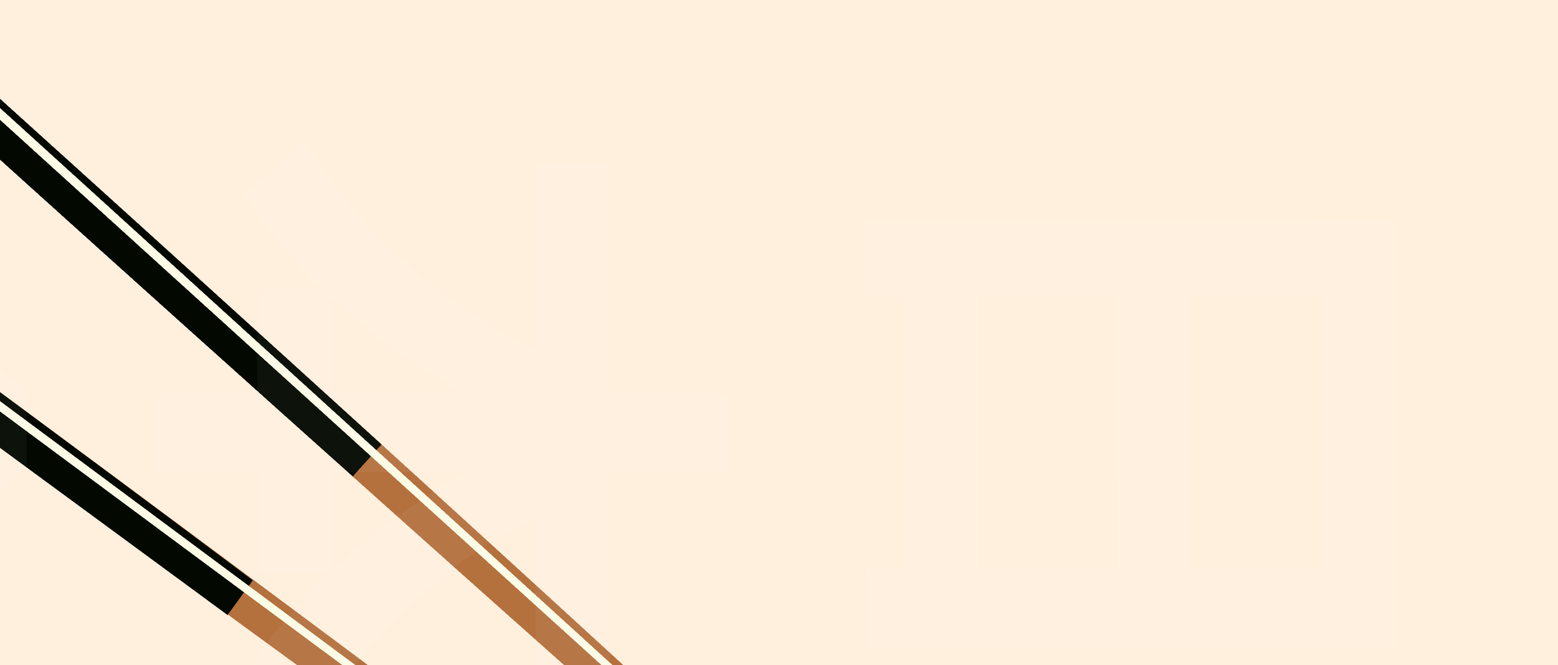
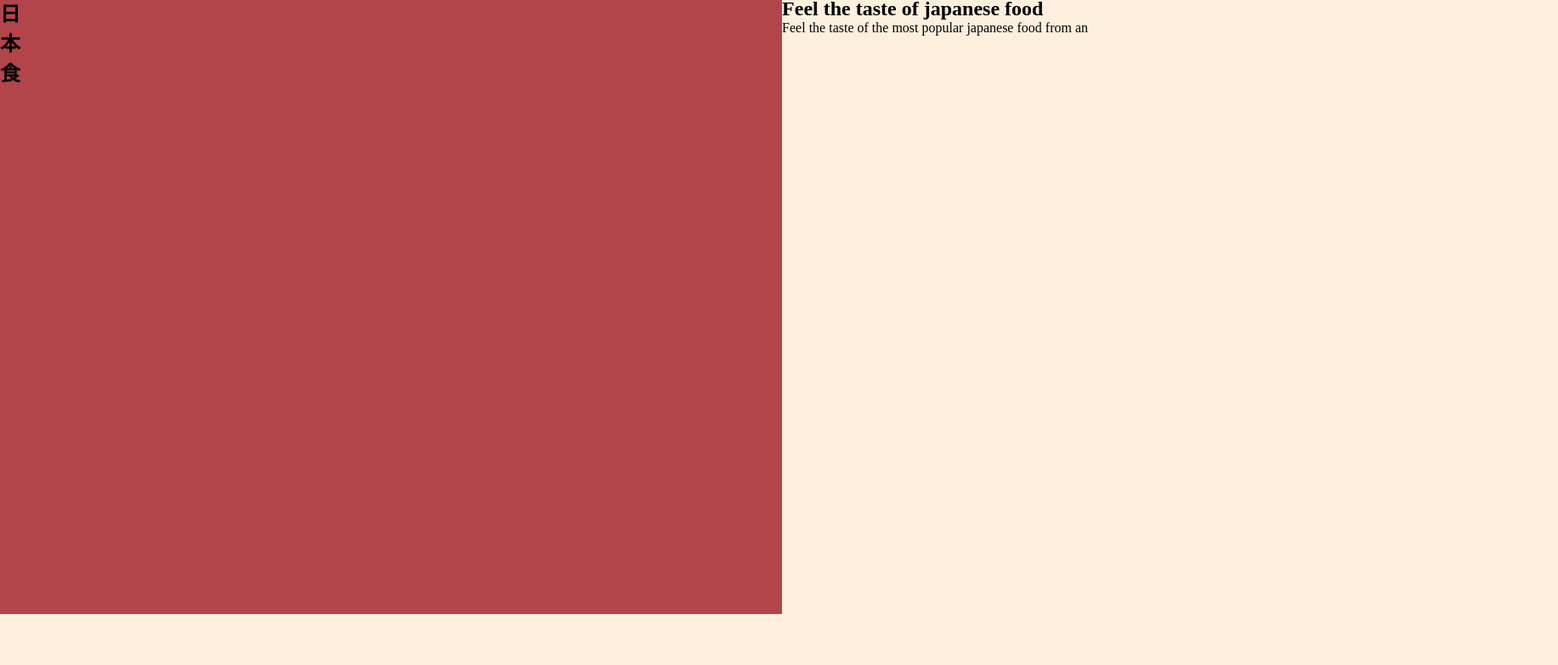
Before and after one commit to borzcodes/sushi-shop, a website built with Vite: page index.html in a window 1280 px wide. Shown: the part 75-858 px from the top of the page at 85% size, 1833 px wide, since content can reach past the window. After the commit the page ends 800 px from the top, so only its background shows below. Built offline with nearby package versions, Linux system fonts and the light colour scheme.

Commit message:
'implement the changes made'

```diff
--- a/css/sections/hero.css
+++ b/css/sections/hero.css
@@ -0,0 +1,27 @@
+.hero{
+    display: flex;
+    min-height: calc(100vh - 74px);
+    overflow: hidden;
+}
+
+.hero-image{
+    flex: 1;
+    display: flex;
+    flex-direction: column;
+    position: relative;
+    z-index: 5;
+}
+
+.hero-image img{
+    width: 120%;
+    height: 100%;
+    object-fit: contain;
+}
+
+.hero-image__overlay{
+    position: absolute;
+    inset: 0;
+    width: 100%;
+    background-color: var(--primary-color);
+    z-index: -1;
+}
--- a/css/style.css
+++ b/css/style.css
@@ -4,11 +4,11 @@
 /* other css file imports */
 @import url("sections/header.css");
 @import url("sections/hero.css");
-/* @import url("sections/about.css");
+@import url("sections/about.css");
 @import url("sections/popular.css");
 @import url("sections/trending.css");
 @import url("sections/subscribe.css");
-@import url("sections/footer.css"); */
+@import url("sections/footer.css");
 
 /* CSS variables for reusablity across all files (including above imported) */
 :root {
--- a/index.html
+++ b/index.html
@@ -44,7 +44,7 @@
 
     <section class="hero">
       <div class="hero-image">
-        <img src="assets/sushi-1.png" alt="sushi stick"/>
+        <!-- <img src="assets/sushi-1.png" alt="sushi stick"/> -->
 
         <h2>
           日 <br />
@@ -54,6 +54,13 @@
 
         <div class="hero-image__overlay"></div>
       </div>
+
+      <div class="hero-content">
+        <div class="hero-content-info">
+          <h1>Feel the taste of japanese food</h1>
+          <p>Feel the taste of the most popular japanese food from an</p>
+        </div>
+      </div>
     </section>
 
     <script src="/js/script.js" type="module"> </script>
```
Also changed, not shown: css/sections/about.css (added), css/sections/footer.css (added), css/sections/popular.css (added), css/sections/subscribe.css (added), css/sections/trending.css (added).
